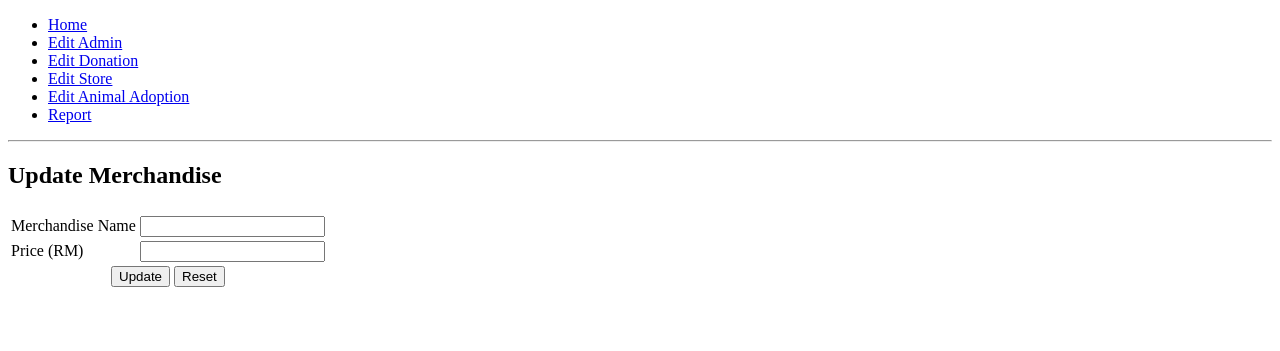
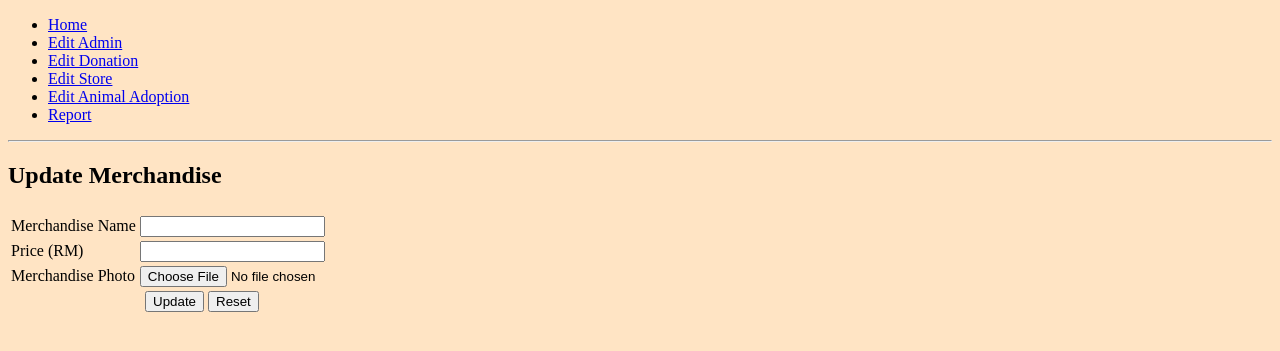
Before and after one commit to GionMM/WebDevProject_ZooFundraiser, a PHP site: page /edit_merch.php?merch_id=1 in a window 1280 px wide. Shown: the top 351 px of the page. Run offline with PHP 8.4, Linux system fonts and the light colour scheme; data that the repository does not hold is empty.

Commit message:
Update edit_merch.php

```diff
--- a/edit_merch.php
+++ b/edit_merch.php
@@ -1,4 +1,10 @@
 <!DOCTYPE html>
+
+<style>
+body {
+    background-color: bisque;
+    }
+    </style>
 
 <body>
     <ul class="navigation">
@@ -13,8 +19,6 @@
 
 <?php
  	include 'connect.php';
- 	//include 'session.php';
- 	//$user_id = $_SESSION['user_id'];
  	$merch_id = $_REQUEST['merch_id'];
  	$sql = "SELECT * FROM merch WHERE merch_id ='$merch_id'";
 
@@ -43,7 +47,12 @@
 
 				<tr>
 					<td>Price (RM)</td>
-					<Td><input class="form-control" type="number" value="<?php echo $rows['merch_price'];?>"  name="price"/></td>
+					<Td><input class="form-control" type="number" value="<?php echo $rows['merch_price'];?>"  name="merch_price"/></td>
+				</tr>
+
+				<tr>
+					<td>Merchandise Photo</td>
+					<Td><input class="form-control" type="file" value="<?php echo $rows['merch_photo'];?>"  name="merch_photo"/></td>
 				</tr>
 
 					</td>
```
